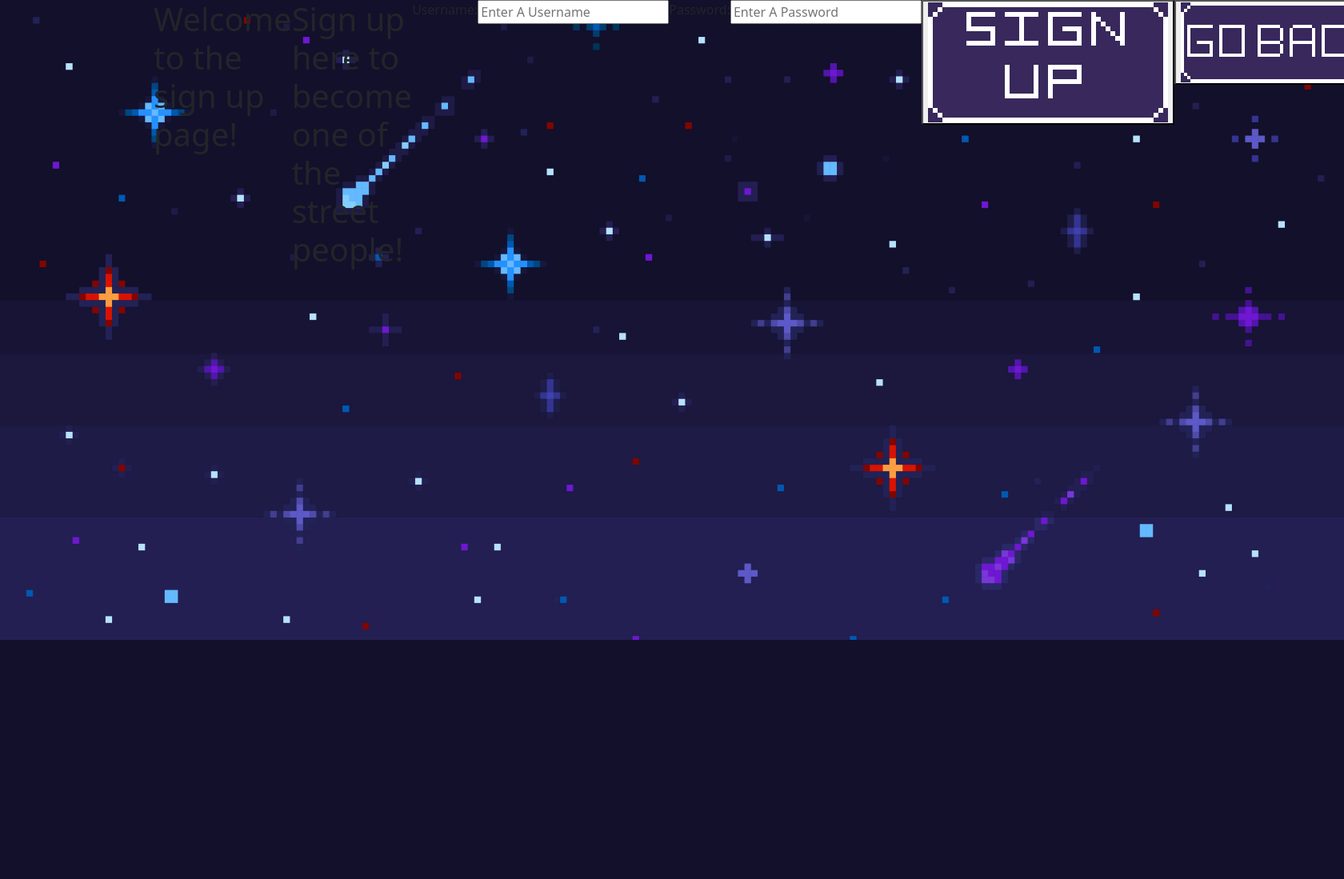
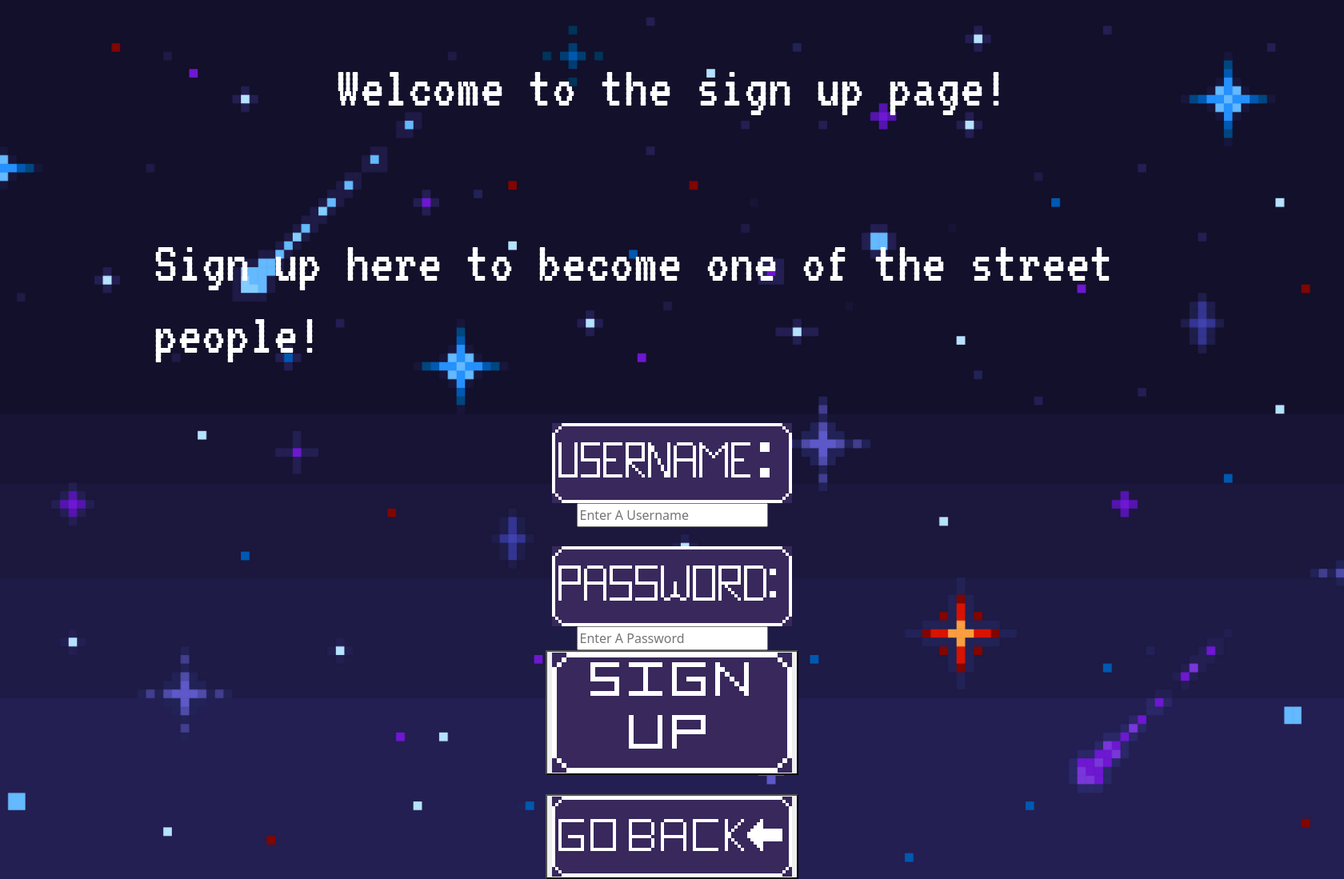
Before and after one commit to GursimarV/SpaceshipJamShooterWebAndDatabase, a PHP site: page /SignUpPage.php in a window 1680 px wide; the page is wider, and only the part inside the window is pictured. Shown: that part at 80% size. Before the commit the page ends 800 px from the top of that part, so only its background shows below. Run offline with PHP 8.4, Linux system fonts and the light colour scheme; some web fonts are replaced.

Commit message:
updated css

```diff
--- a/SignUpPage.php
+++ b/SignUpPage.php
@@ -20,15 +20,19 @@
            body
            {
             background-image: url('pictures/PixelSpace.jpeg');
-
-            height: 100%;
-
             background-position: center;
-
             background-repeat: no-repeat;
-
             background-size: cover;
            }
+           h1
+            {
+                margin: 5% 0;
+                font-family: "VT323", monospace;
+                font-weight: 400;
+                font-style: normal;
+                font-size: 75px;
+                color:white;
+            }
         </style>
 
     </head>
@@ -39,22 +43,24 @@
                 Welcome to the sign up page!
             </h1>
 
-            <br>
-
             <h1>
                 Sign up here to become one of the street people!
             </h1>
 
-            <label for="username">Username:</label>
+            <label for="username">
+                <img src="pictures/UsernameSpacePixel.png" alt="Username">
+            </label>
                 <input type="text" id="username" name="username" placeholder="Enter A Username">
 
             <br>
 
-            <label for="userpassword">Password:</label>
+            <label for="userpassword">
+                <img src="pictures/PasswordSpacePixel.png" alt="Password">
+            </label>
             <input type="text" id="userpassword" name="userpassword" placeholder="Enter A Password">
 
             <button type="submit">
-                    <a href="SignUpPage.php">
+                    <a href="CompleteSignUpPage.php">
 
                         <img src="pictures/SignUpSpaceButton.PNG" alt="SignUpButton"/>
                     </a>
--- a/css/style.css
+++ b/css/style.css
@@ -4,7 +4,9 @@
 .container
 {
     display: flex;
-    align-items: flex-start;
+    flex-direction: column;
+    justify-content: center;
+    align-items: center;
     min-height: 100vh;
 }
 
```
Also changed, not shown: CompleteSignUpPage.php (+14 -9 lines), LoginPage.php (+10 -5 lines), index.php (+9 -6 lines).
